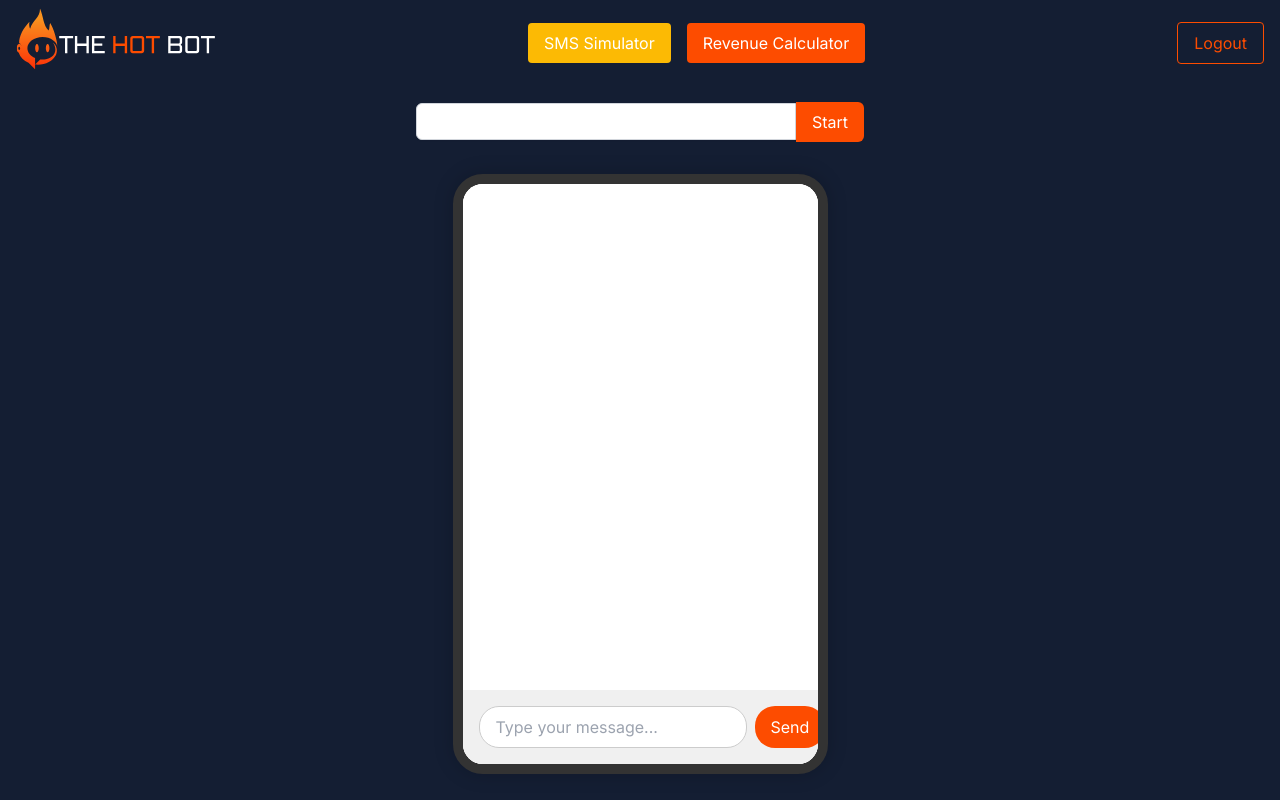
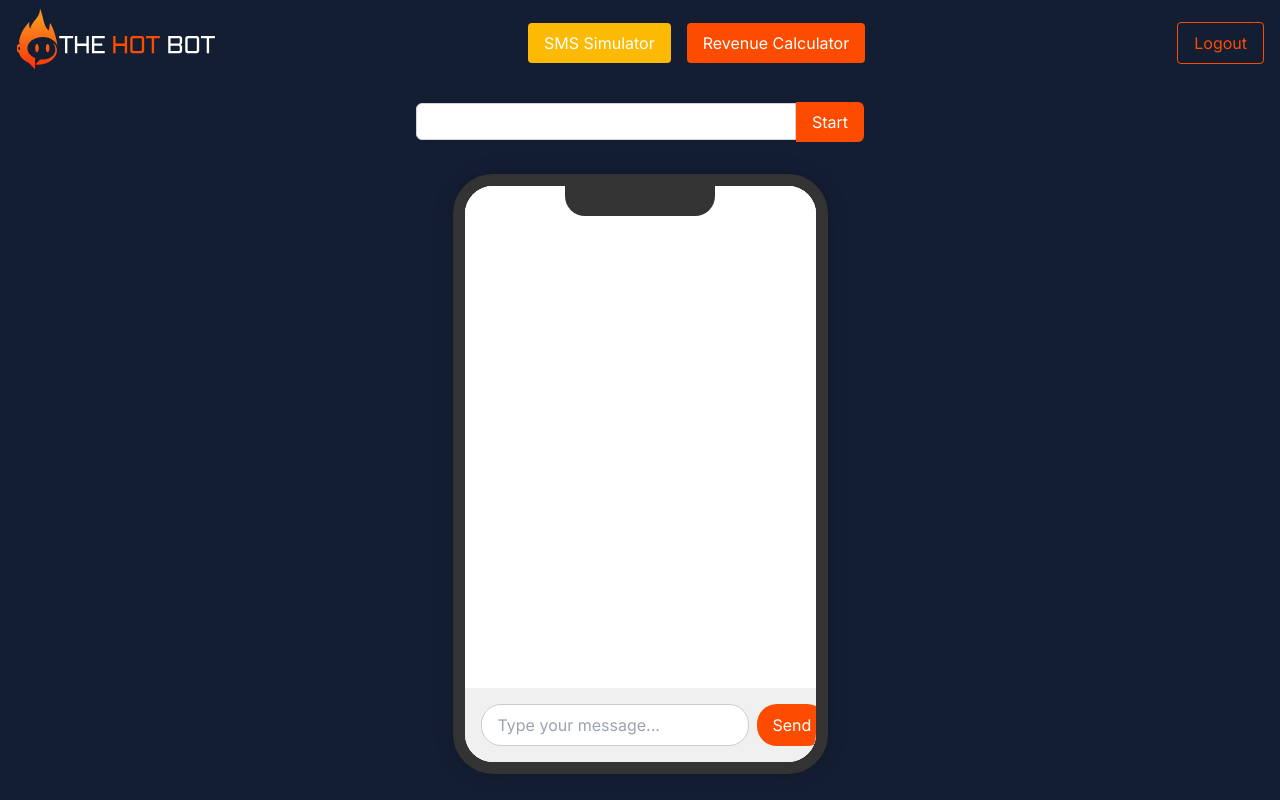
Before and after one commit to thehotbot/RoyaTest, a Flask app: template templates/index.html in a window 1280 px wide. Run offline with Flask 3, Linux system fonts and the light colour scheme; the template is opened without the code that fills it, so the values that code supplies are empty.

```diff
--- a/static/css/output.css
+++ b/static/css/output.css
@@ -986,12 +986,25 @@ h1, h2, h3, h4, h5, h6 {
   max-width: 375px;
   height: 600px;
   background-color: #f0f0f0;
-  border-radius: 30px;
+  border-radius: 40px;
   overflow: hidden;
   position: relative;
   margin: 0 auto;
   box-shadow: 0 0 20px rgba(0, 0, 0, 0.2);
-  border: 10px solid #333;
+  border: 12px solid #333;
+}
+
+.smartphone-frame::before {
+  content: '';
+  position: absolute;
+  top: 0;
+  left: 50%;
+  transform: translateX(-50%);
+  width: 150px;
+  height: 30px;
+  background-color: #333;
+  border-bottom-left-radius: 20px;
+  border-bottom-right-radius: 20px;
 }
 
 .phone-screen {
```
Also changed, not shown: static/css/styles.css (+15 -2 lines), 1 other file.
